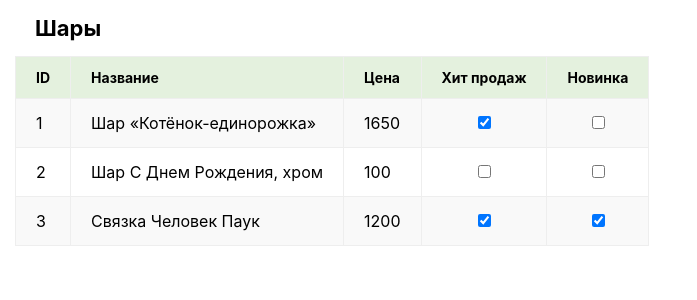
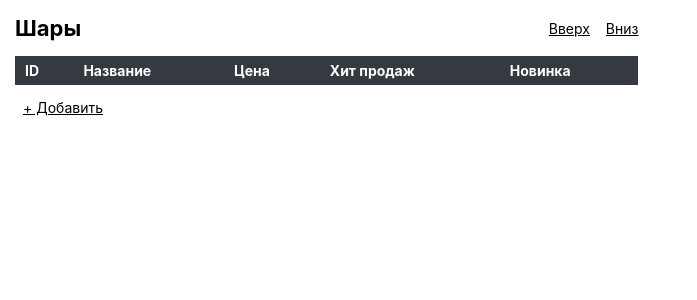
Before and after one commit to alexmasyukov/react-catalog-editor, a React (Create React App) app: page / in a window 1280 px wide. Shown: the top 300 px of the page, without its empty margins (0-697 px from the left). Built offline with nearby package versions, Linux system fonts and the light colour scheme.

Commit message:
Split by componentns. Change normalize result. Add context.

```diff
--- a/src/App.js
+++ b/src/App.js
@@ -60,7 +60,7 @@ const data = {
       ]
     }
   ],
-  products: [
+  rows: [
     {
       id: 1,
       cid: 1,
--- /dev/null
+++ b/src/components/Category/index.js
@@ -0,0 +1,17 @@
+import React from "react"
+import styles from "pages/editor.module.sass"
+
+const Category = ({ title = '' }) => {
+  // console.log(properties.values)
+  return (
+     <div className={styles.category}>
+       <div className={styles.title}>{title}</div>
+       <div className={styles.btns}>
+         <div className={styles.btn}>Вверх</div>
+         <div className={styles.btn}>Вниз</div>
+       </div>
+     </div>
+  )
+}
+
+export default Category
--- /dev/null
+++ b/src/components/DynamicControl/index.js
@@ -0,0 +1,19 @@
+import React from 'react'
+import { PROP_TYPES } from "constants/common"
+
+const DynamicControl = ({ propId, value, property }) => {
+  switch (property.type) {
+    case PROP_TYPES.CHECK:
+      return <input
+         name="isGoing"
+         type="checkbox"
+         checked={value}
+         onChange={() => {
+         }}/>
+
+    default:
+      return value
+  }
+}
+
+export default DynamicControl
--- /dev/null
+++ b/src/components/PropertiesContext/index.js
@@ -0,0 +1,14 @@
+import React from 'react'
+
+const PropertiesContext = React.createContext({})
+
+const {
+  Provider: PropertiesProvider,
+  Consumer: PropertiesConsumer
+} = PropertiesContext
+
+export {
+  PropertiesContext,
+  PropertiesProvider,
+  PropertiesConsumer
+}
--- /dev/null
+++ b/src/components/Row/index.js
@@ -0,0 +1,24 @@
+import React, { useContext } from 'react'
+import { PropertiesContext } from "components/PropertiesContext"
+import DynamicControl from "components/DynamicControl"
+
+const Row = ({ id, cid, values }) => {
+  const properties = useContext(PropertiesContext)
+
+  return (
+     <tr>
+       {values.values.map(([propKey, value]) => {
+         const property = properties.byKey[propKey]
+         const { style } = property
+
+         return (
+            <td key={propKey} style={style}>
+              <DynamicControl propKey={propKey} value={value} property={property}/>
+            </td>
+         )
+       })}
+     </tr>
+  )
+}
+
+export default Row
--- a/src/pages/editor.js
+++ b/src/pages/editor.js
@@ -3,6 +3,8 @@ import cn from 'classnames'
 import styles from './editor.module.sass'
 import { compose } from "redux"
 import { PROP_TYPES } from "constants/common"
+import Row from "components/Row"
+import Category from "components/Category"
 
 // const sortByOrder = (a, b) => {
 //   if (!('order' in a) || !('order' in b)) return 0
@@ -34,57 +36,24 @@ import { PROP_TYPES } from "constants/common"
 
 
 const getPropKeyName = (id) => `p${id}`
+const getCategoryKeyName = (id) => `c${id}`
+const getRowKeyName = (id) => `r${id}`
 
 
-const Control = ({ propId, value, property }) => {
-  switch (property.type) {
-    case PROP_TYPES.CHECK:
-      return <input
-         name="isGoing"
-         type="checkbox"
-         checked={value}
-         onChange={() => {
-         }}/>
-
-    default:
-      return value
-  }
-}
-
-const Product = ({ id, cid, values, properties }) => {
-  return (
-     <tr>
-       {Object.entries(values).map(([propId, value]) => {
-         const property = properties[propId]
-         const { style } = property
-
-         return (
-            <td
-               key={propId}
-               style={style}
-            >
-              <Control propId={propId} value={value} property={property}/>
-            </td>
-         )
-       })
-       }
-     </tr>
-  )
-}
 
 
-const Category = ({ title = '' }) => {
-  return (
-     <div className={styles.title}>{title}</div>
-  )
-}
 
 
-const setValuesKeysByCategoriesProperties = (categories) => (products) =>
+
+
+
+const normalizeValuesByCategoriesProps = (categories) => (products) =>
    products.map(product => {
-     const categoryId = getPropKeyName(product.cid)
-     const category = categories[categoryId]
-     const categoryProps = Object.values(category.properties)
+     const categoryKey = getCategoryKeyName(product.cid)
+
+     const category = categories.byKey[categoryKey]
+     console.log(category)
+     const categoryProps = category.properties.values
 
      const values = categoryProps.reduce((res, { id, type }, i) => {
        return {
@@ -100,19 +69,30 @@ const setValuesKeysByCategoriesProperties = (categories) => (products) =>
    })
 
 
-const normalize = (array, getKeyName = (id) => getPropKeyName(id)) =>
-   array.reduce((res, item) => {
-     return {
-       ...res,
-       [getKeyName(item.id)]: item
-     }
-   }, {})
+const normalize = (getKeyName = (id) => getPropKeyName(id)) => (array) => {
+  const byKey = array.reduce((res, item) => {
+    return {
+      ...res,
+      [getKeyName(item.id)]: item
+    }
+  }, {})
+
+  return {
+    byKey,
+    get values() {
+      return Object.values(this.byKey)
+    },
+    get keys() {
+      return Object.keys(this.byKey)
+    }
+  }
+}
 
 
 const normalizeProperties = (categories) =>
    categories.map(category => ({
      ...category,
-     properties: normalize(category.properties, getPropKeyName)
+     properties: normalize(getPropKeyName)(category.properties)
    }))
 
 
@@ -123,41 +103,63 @@ const initialValuesEditor = {
 }
 
 const Editor = ({ data = initialValuesEditor }) => {
-  const properties = normalize(data.properties, getPropKeyName)
+  function renderCategoryProps(categoryProps, allProps) {
+    return (
+       <tr>
+         {categoryProps.keys.map(key => {
+           const { id, title } = allProps.byKey[key]
+           return (
+              <th key={id}>{title}</th>
+           )
+         })}
+       </tr>
+    )
+  }
+
+  function renderRowsByCategoryId(categoryId, rows) {
+    return rows.values
+       .filter(({ cid }) => cid === categoryId)
+       .map(row => (
+          <Row key={row.id} {...row}/>
+       ))
+  }
+
+  const properties = normalize(getPropKeyName)(data.properties)
 
   const categories = compose(
-     normalize,
+     normalize(getCategoryKeyName),
      normalizeProperties
   )(data.categories)
 
-  const products = compose(
-     normalize,
-     setValuesKeysByCategoriesProperties(categories)
-  )(data.products)
+  const rows = compose(
+     normalize(getRowKeyName)
+     // normalizeValuesByCategoriesProps(categories)
+  )(data.rows)
 
-  // console.log(properties)
-  // console.log(categories)
-  // console.log(products)
+
+  // console.log('properties', properties, properties.keys, properties.values)
+  // console.log('categories', categories, categories.keys, categories.values)
+  // console.log(
+  //    'categories properties',
+  //    categories.values[0].properties,
+  //    categories.values[0].properties.keys,
+  //    categories.values[0].properties.values
+  // )
+  // console.log('rows', rows, rows.keys, rows.values)
+
 
   return (
      <div className={styles.catalog}>
-       {Object.values(categories).map(category => (
-          <div key={category.id} className={styles.category}>
+       {categories.values.map(category => (
+          <div key={category.id} className={styles.block}>
             <Category {...category}/>
             <table className={styles.products}>
               <tbody>
-              <tr>
-                {Object.keys(category.properties).map(id => (
-                   <th key={id}>{properties[id].title}</th>
-                ))}
-              </tr>
-              {Object.values(products)
-                 .filter(({ cid }) => cid === category.id)
-                 .map(item => (
-                    <Product key={item.id} {...item} properties={properties}/>
-                 ))}
+              {renderCategoryProps(category.properties, properties)}
+              {/*{renderRowsByCategoryId(category.id, rows)}*/}
               </tbody>
             </table>
+            <div className={styles.btn}>+ Добавить</div>
           </div>
        ))}
      </div>
--- a/src/pages/editor.module.sass
+++ b/src/pages/editor.module.sass
@@ -3,30 +3,52 @@
   font-size: 16px
   justify-content: space-between
 
+.block
+  padding: 15px
+  display: flex
+  flex-wrap: wrap
+
 .category
-  padding: 15px
+  display: flex
+  width: 100%
+  justify-content: space-between
+  margin-bottom: 15px
   .title
-    padding-left: 20px
     font-size: 22px
     font-weight: bold
-    margin-bottom: 15px
 
-.w100
-  width: 100%
 
 .products
   width: 100%
   border-collapse: collapse
+  margin-bottom: 10px
   th, td
     border: 1px solid #eee
-    padding: 14px 20px
+    padding: 10px 10px
   th
-    padding-top: 12px
-    padding-bottom: 12px
+    padding: 6px 10px
+    background-color: #343a40
     text-align: left
     font-size: 14px
-    background-color: #69af4c2e
+    color: #fff
+    border: 0
   tr:nth-child(even)
     background-color: #f9f9f9
   tr:hover
     background-color: #f6f6f6
+
+
+.btns
+  display: flex
+  .btn:last-of-type
+    padding-right: 0
+
+.btn
+  border-radius: 4px
+  //background: dodgerblue
+  //color: #ffffff
+  text-decoration: underline
+  padding: 4px 8px
+  font-size: 14px
+  cursor: pointer
+  align-self: flex-end
```
